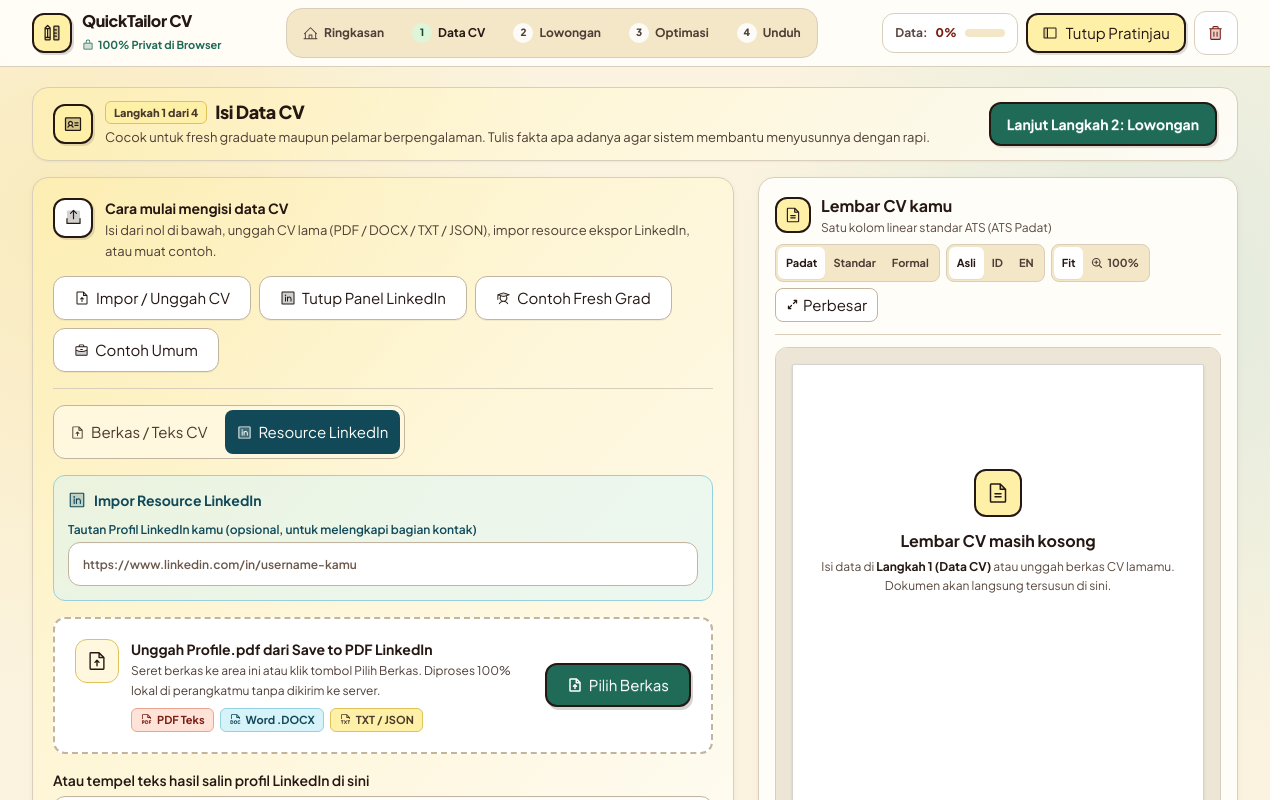
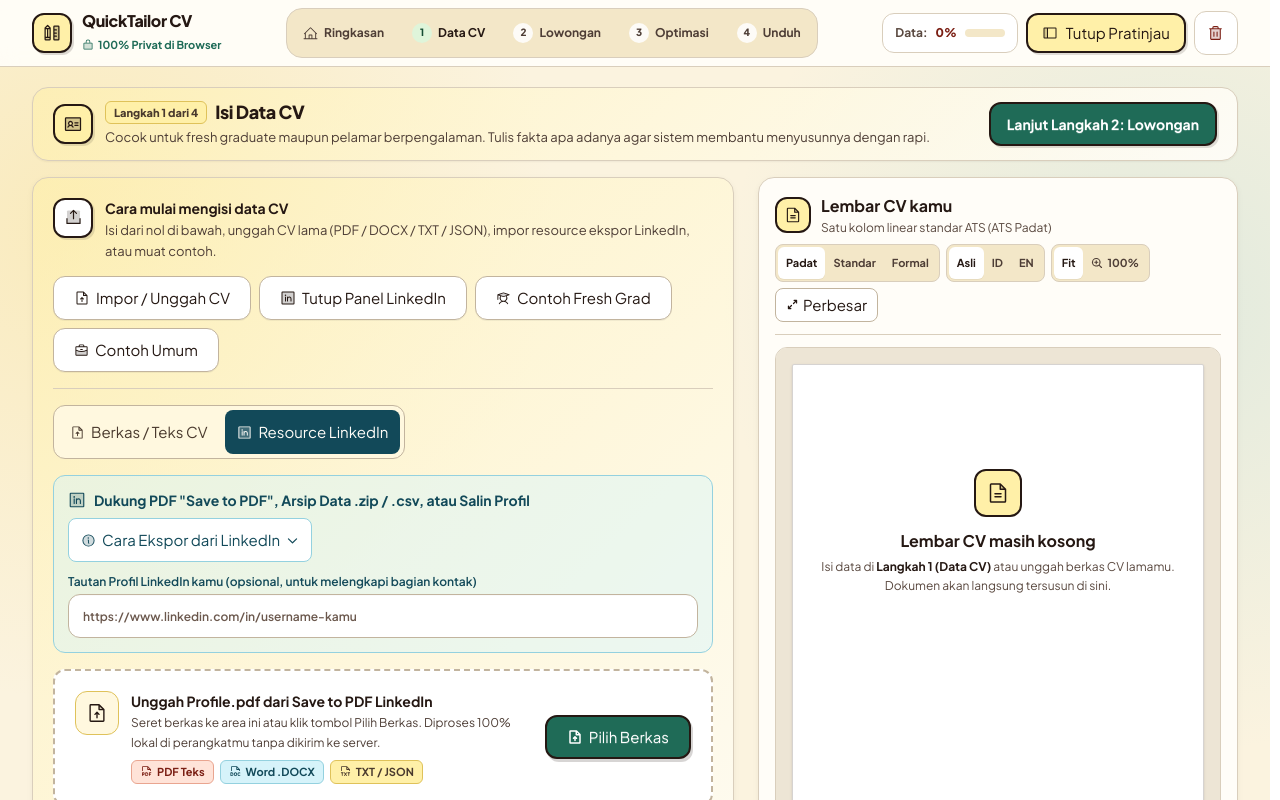
Before and after one commit to miezlearning/aris-cv, a Next.js app: page /master-cv in a window 1280 px wide. Both pictures are taken after a click on the button "Impor dari LinkedIn". Shown: the top 800 px of the page. Built offline with nearby package versions, Linux system fonts and the light colour scheme.

Commit message:
feat: add collapsible 3-step LinkedIn export guide to ImportPanel

```diff
--- a/src/components/ImportPanel.tsx
+++ b/src/components/ImportPanel.tsx
@@ -8,7 +8,9 @@ import {
   FileArrowUp,
   FileDoc,
   FilePdf,
+  CaretDown,
   FileTxt,
+  Info,
   LinkedinLogo,
   Student,
   UploadSimple,
@@ -37,6 +39,7 @@ export const ImportPanel = () => {
 
   const [importOpen, setImportOpen] = useState(false);
   const [activeTab, setActiveTab] = useState<ImportTabMode>("cv");
+  const [showLinkedInGuide, setShowLinkedInGuide] = useState(false);
   const [linkedInUrl, setLinkedInUrl] = useState("");
   const [raw, setRaw] = useState("");
   const [message, setMessage] = useState("");
@@ -253,10 +256,49 @@ export const ImportPanel = () => {
 
               {activeTab === "linkedin" ? (
                 <div className="grid gap-3 rounded-xl border border-[#94D1DF] bg-[#D6F3FA]/45 p-3.5">
-                  <div className="flex items-center gap-2 text-xs sm:text-sm font-bold text-[#124959]">
-                    <LinkedinLogo size={18} weight="duotone" aria-hidden="true" />
-                    <span>Impor Resource LinkedIn</span>
+                  <div className="flex flex-wrap items-center justify-between gap-2">
+                    <div className="flex items-center gap-2 text-xs sm:text-sm font-bold text-[#124959]">
+                      <LinkedinLogo size={18} weight="duotone" aria-hidden="true" />
+                      <span>Dukung PDF &quot;Save to PDF&quot;, Arsip Data .zip / .csv, atau Salin Profil</span>
+                    </div>
+                    <button
+                      type="button"
+                      onClick={() => setShowLinkedInGuide((prev) => !prev)}
+                      aria-expanded={showLinkedInGuide}
+                      className="min-h-[44px] px-3 rounded-lg border border-[#94D1DF] bg-white text-xs font-bold text-[#124959] hover:bg-[#F1FBFE] inline-flex items-center gap-1.5"
+                    >
+                      <Info size={15} weight="duotone" aria-hidden="true" />
+                      <span>{showLinkedInGuide ? "Tutup Panduan" : "Cara Ekspor dari LinkedIn"}</span>
+                      <CaretDown
+                        size={13}
+                        weight="bold"
+                        aria-hidden="true"
+                        className={`transition-transform ${showLinkedInGuide ? "rotate-180" : ""}`}
+                      />
+                    </button>
                   </div>
+
+                  <AnimatePresence initial={false}>
+                    {showLinkedInGuide ? (
+                      <motion.ol
+                        initial={{ opacity: 0, height: 0 }}
+                        animate={{ opacity: 1, height: "auto" }}
+                        exit={{ opacity: 0, height: 0 }}
+                        transition={{ duration: 0.18 }}
+                        className="overflow-hidden grid gap-1.5 text-xs text-[#251813] bg-white/90 border border-[#94D1DF] rounded-xl p-3 list-decimal list-inside leading-relaxed"
+                      >
+                        <li>
+                          <strong>Save to PDF (Tercepat):</strong> Buka halaman profil LinkedIn kamu, klik tombol <strong>More / Lainnya</strong> di sebelah foto profil, lalu pilih <strong>Save to PDF</strong> (<code>Profile.pdf</code>).
+                        </li>
+                        <li>
+                          <strong>Arsip Data LinkedIn (.zip / .csv):</strong> Buka <strong>Settings &amp; Privacy</strong> -&gt; <strong>Data privacy</strong> -&gt; <strong>Get a copy of your data</strong>, centang <em>Profile, Positions, Education, Skills, Certifications</em>, lalu unggah berkas <code>.zip</code> atau kumpulan berkas <code>.csv</code>.
+                        </li>
+                        <li>
+                          <strong>Salin Teks Halaman Profil:</strong> Jika PDF/ZIP tidak tersedia, blok teks profil LinkedIn (Tentang, Pengalaman, Pendidikan, Keahlian) dan tempel ke kotak teks di bawah.
+                        </li>
+                      </motion.ol>
+                    ) : null}
+                  </AnimatePresence>
                   <label className="grid gap-1 text-xs font-semibold text-[#124959]">
                     <span>Tautan Profil LinkedIn kamu (opsional, untuk melengkapi bagian kontak)</span>
                     <TextInput
```
